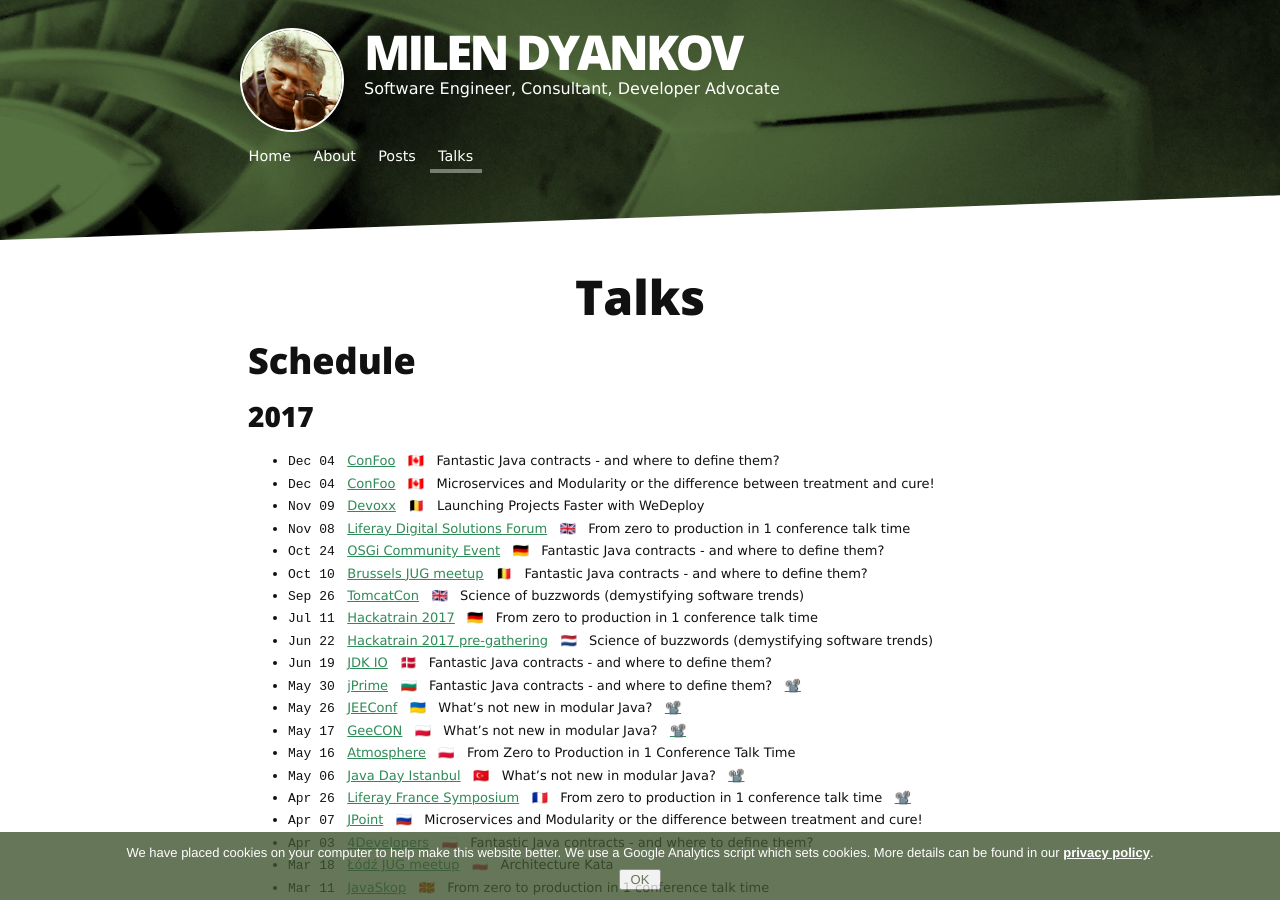
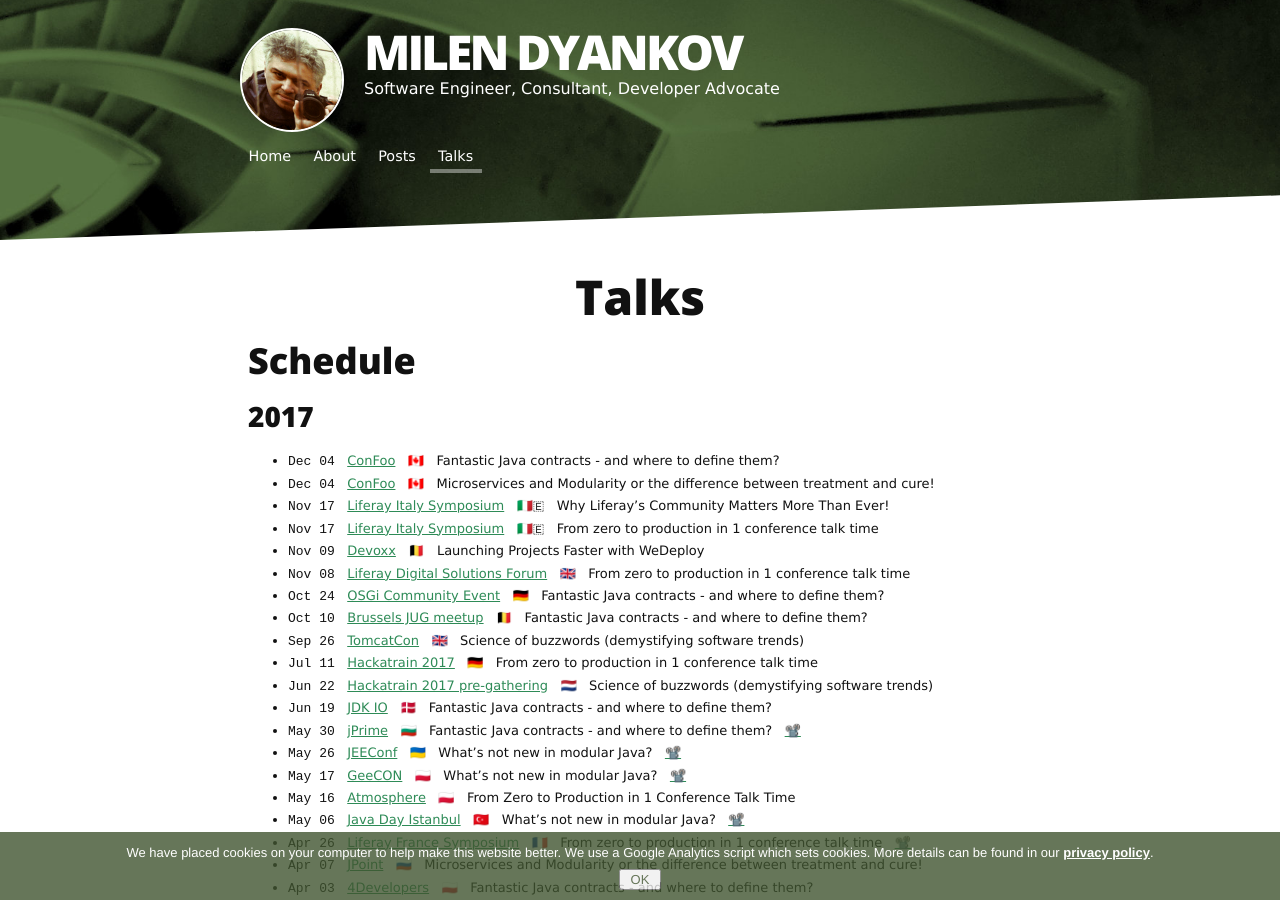
Before and after one commit to azzazzel/azzazzel.github.io, a Jekyll site: the page built from talks.md, in a window 1280 px wide and 900 px high. Built offline with Jekyll 4.4.1, drawn with Linux system fonts in a browser that asks for light colours; nearby versions of some CDN libraries.

Commit message:
Added Italy Symposium

```diff
--- a/talks.md
+++ b/talks.md
@@ -18,6 +18,10 @@
 &nbsp; 🇨🇦 &nbsp; Fantastic Java contracts - and where to define them?
 - `Dec 04` &nbsp; [ConFoo](https://confoo.ca/en/yvr2017/)
 &nbsp; 🇨🇦 &nbsp; Microservices and Modularity or the difference between treatment and cure!
+- `Nov 17` &nbsp; [Liferay Italy Symposium](https://www.liferay.com/web/events-symposium-italy/home)
+&nbsp; 🇮🇹🇪 &nbsp; Why Liferay's Community Matters More Than Ever!
+- `Nov 17` &nbsp; [Liferay Italy Symposium](https://www.liferay.com/web/events-symposium-italy/home)
+&nbsp; 🇮🇹🇪 &nbsp; From zero to production in 1 conference talk time
 - `Nov 09` &nbsp; [Devoxx](https://devoxx.be/)
 &nbsp; 🇧🇪 &nbsp; Launching Projects Faster with WeDeploy
 - `Nov 08` &nbsp; [Liferay Digital Solutions Forum](https://www.liferay.com/web/events-ldsf-uk)
```
